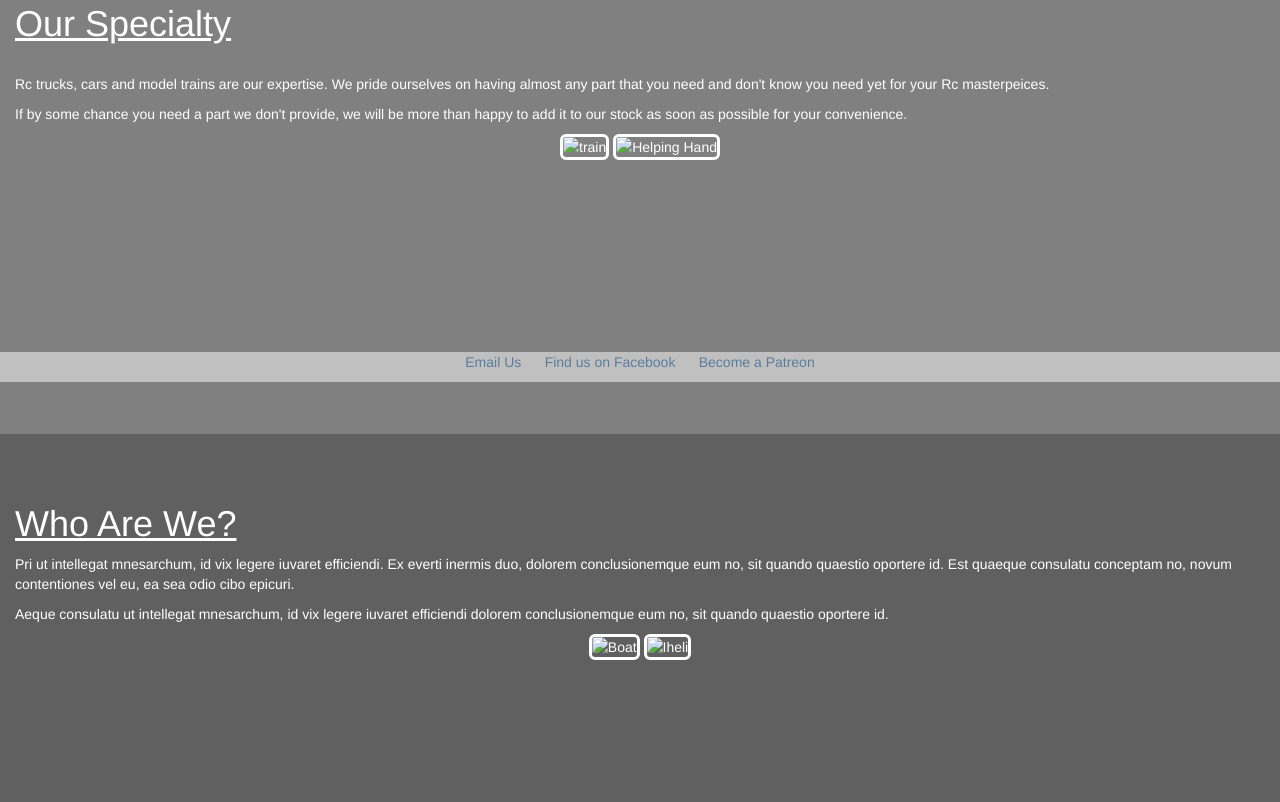
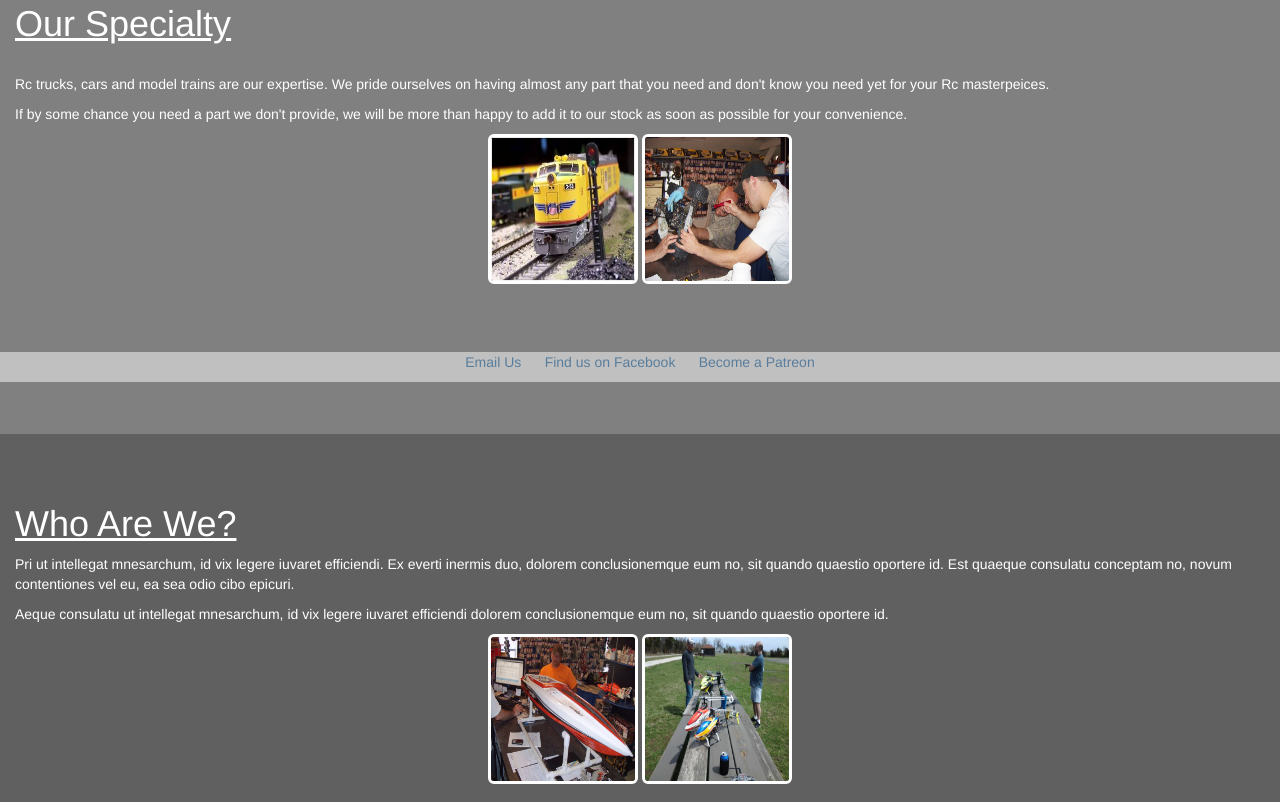
Before and after one commit to ItsDataMiner/ItsDataMiner.github.io, a plain HTML site: page index.html in a window 1280 px wide. Shown: the part 418-1220 px from the top of the page. Drawn offline with nearby package versions, Linux system fonts and the light colour scheme.

Commit message:
update 5

```diff
--- a/index.html
+++ b/index.html
@@ -169,14 +169,14 @@
 
 
  <!-- add animation to the images on scroll-->
-  <div style="text-align:center" data-aos="fade-right"><img src="url(Images/train.jpg)" class="img-rounded" alt="train">  <img src="url(Images/helpinghand.jpg)" class="img-rounded" alt="Helping Hand"></div>
+  <div style="text-align:center" data-aos="fade-right"><img src="train.jpg" class="img-rounded" alt="train">  <img src="helpinghand.jpg" class="img-rounded" alt="Helping Hand"></div>
 
 </div>
 <div id="section2" class="container-fluid">
   <h1><u>Who Are We?</u></h1>
   <p> Pri ut intellegat mnesarchum, id vix legere iuvaret efficiendi. Ex everti inermis duo, dolorem conclusionemque eum no, sit quando quaestio oportere id. Est quaeque consulatu conceptam no, novum contentiones vel eu, ea sea odio cibo epicuri.</p>
   <p>Aeque consulatu ut intellegat mnesarchum, id vix legere iuvaret efficiendi dolorem conclusionemque eum no, sit quando quaestio oportere id.  </p>
-    <div style="text-align:center" data-aos="fade-right"><img src="url(Images/boat.jpg)" class="img-rounded" alt="Boat"> <img src="url(Images/iheli.jpg)" class="img-rounded" alt="Iheli"></div>
+    <div style="text-align:center" data-aos="fade-right"><img src="boat.jpg" class="img-rounded" alt="Boat"> <img src="heli.jpg" class="img-rounded" alt="heli"></div>
 </div>
 
 <div id="section3" class="container-fluid">
```
